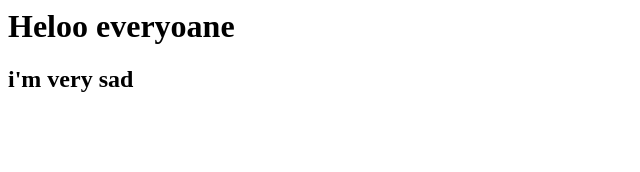
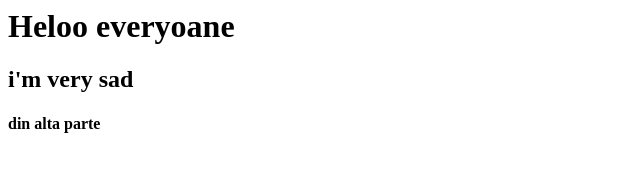
Before and after one commit to MTL-ValeriaCiobanu/test_repo, a plain HTML site: page index.html in a window 1280 px wide. Shown: the whole page, without its empty margins (0-640 px from the left). Drawn offline with Linux system fonts and the light colour scheme.

Commit message:
change index html

```diff
--- a/index.html
+++ b/index.html
@@ -6,5 +6,7 @@
     <body>
 <h1>Heloo everyoane</h1>
 <h2>i'm very sad</h2>
+
+<h4>din alta parte</h4>
     </body>
 </html>
```
